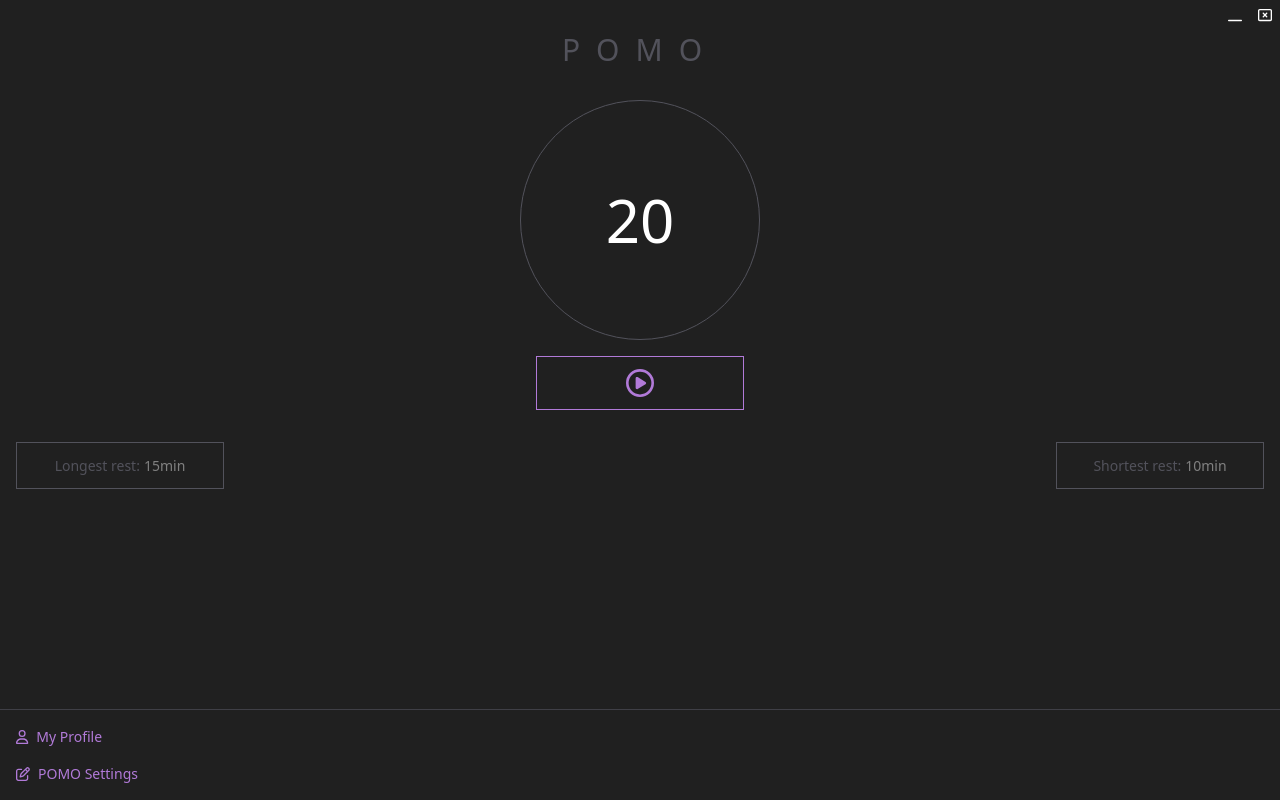
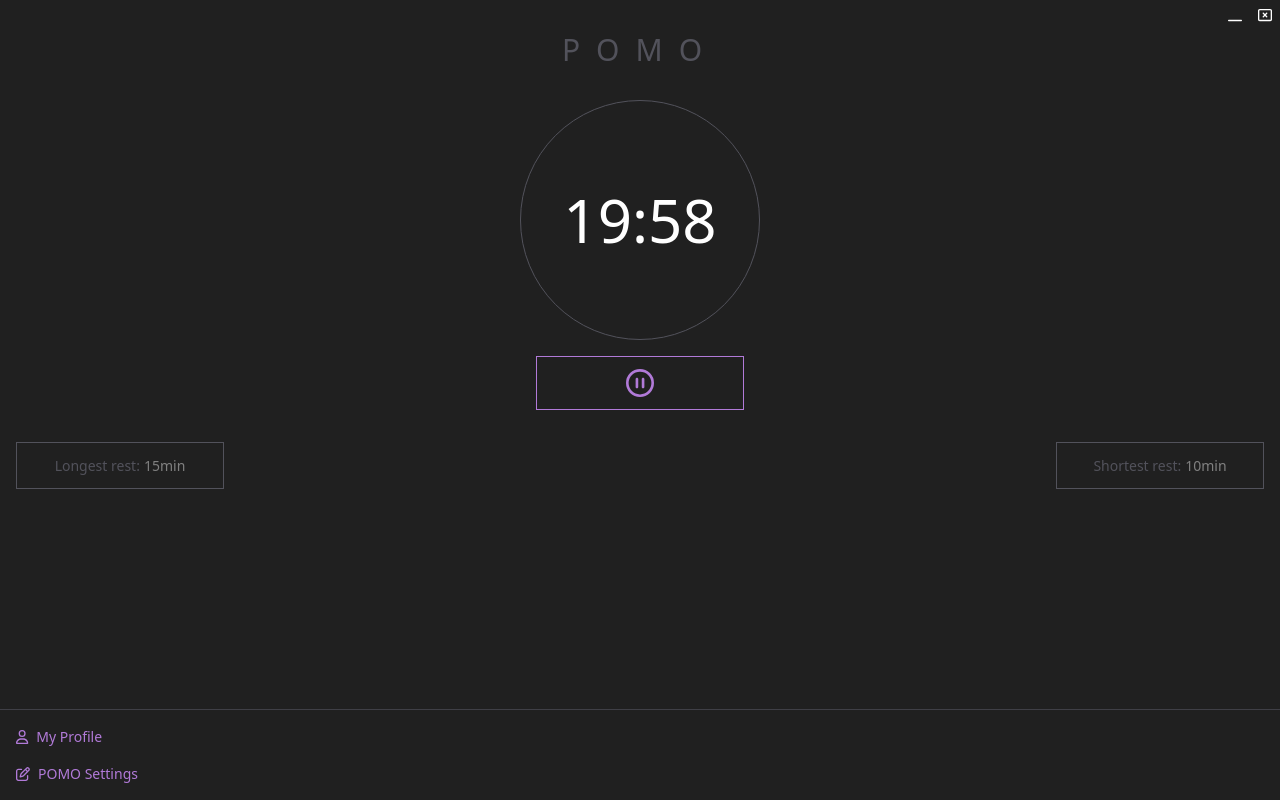
Before and after one commit to devcanovas/pomov2, a React (Vite) app: page / in a window 1280 px wide. Both pictures are taken after a click on the button 640 px from the left and 383 px from the top of the page. Built offline with nearby package versions, Linux system fonts and the light colour scheme.

Commit message:
implementing timer

```diff
--- a/src/components/Button/ButtonPrimary.tsx
+++ b/src/components/Button/ButtonPrimary.tsx
@@ -1,10 +1,11 @@
-import { ReactNode } from "react";
+import { ReactNode, SetStateAction } from "react";
 
 interface ButtonPrimaryProps {
   children: ReactNode;
+  onClick?: () => void;
 }
 
-export function ButtonPrimary({ children }: ButtonPrimaryProps) {
+export function ButtonPrimary({ children, onClick }: ButtonPrimaryProps) {
   return (
     <button
       className="
@@ -20,6 +21,7 @@ export function ButtonPrimary({ children }: ButtonPrimaryProps) {
     hover:bg-primary
     hover:text-zinc-900
     transition duration-200"
+    onClick={onClick}
     >
       {children}
     </button>
--- a/src/components/Timer/index.tsx
+++ b/src/components/Timer/index.tsx
@@ -1,22 +1,49 @@
-import { faPlayCircle } from "@fortawesome/free-regular-svg-icons";
+import {
+  faPauseCircle,
+  faPlayCircle,
+} from "@fortawesome/free-regular-svg-icons";
 import { FontAwesomeIcon } from "@fortawesome/react-fontawesome";
 import { Constants } from "../../utils/constants";
 import { Button } from "../Button";
 import { useSelector } from "react-redux";
 import { selectSettings } from "../../redux/settingsSlice";
+import { useEffect, useState } from "react";
+import { formatTime } from "../../utils/formatters";
 
 export default function Timer() {
   const settings = useSelector(selectSettings);
+  const [seconds, setSeconds] = useState(settings.time_to_focus * 60);
+  const [isActive, setIsActive] = useState(false);
+
+  useEffect(() => {
+    let timer: any = null;
+    if (seconds <= 0) {
+      return;
+    }
+    if (isActive) {
+      timer = setInterval(() => {
+        setSeconds((prevSeconds) => prevSeconds - 1);
+      }, 1000);
+    }
+    return () => {
+      clearInterval(timer);
+    };
+  }, [isActive]);
+
   return (
     <div className="flex justify-center items-center flex-col w-full mt-8">
       <div className="w-60 h-60 border-zinc-600 border rounded-full flex items-center justify-center">
-        <h1 className="text-6xl font-light">{settings.time_to_focus}</h1>
+        <h1 className="text-6xl font-light">{formatTime(seconds)}</h1>
       </div>
-        <div className="mt-4">
-        <Button.Primary>
-          <FontAwesomeIcon icon={faPlayCircle} size={Constants.SIZE_2X} />
+      <div className="mt-4">
+        <Button.Primary onClick={() => setIsActive(!isActive)}>
+          {(!isActive && (
+            <FontAwesomeIcon icon={faPlayCircle} size={Constants.SIZE_2X} />
+          )) || (
+            <FontAwesomeIcon icon={faPauseCircle} size={Constants.SIZE_2X} />
+          )}
         </Button.Primary>
-        </div>
+      </div>
     </div>
   );
 }
--- a/src/pages/Home/index.tsx
+++ b/src/pages/Home/index.tsx
@@ -12,6 +12,8 @@ import { OptionMenu } from "../../shared/classes/OptionMenu";
 import { Constants } from "../../utils/constants";
 import { useSelector } from "react-redux";
 import { selectSettings } from "../../redux/settingsSlice";
+import { useState } from "react";
+import { isAction } from "@reduxjs/toolkit";
 
 const options = [
   new OptionMenu(
--- /dev/null
+++ b/src/utils/formatters.ts
@@ -0,0 +1,7 @@
+export const formatTime = (timeInSeconds: number) => {
+    const minutes = Math.floor(timeInSeconds / 60)
+    .toString()
+    .padStart(2, "0");
+    const seconds = (timeInSeconds % 60).toString().padStart(2, "0");
+    return `${minutes}:${seconds}`;
+    };
```
